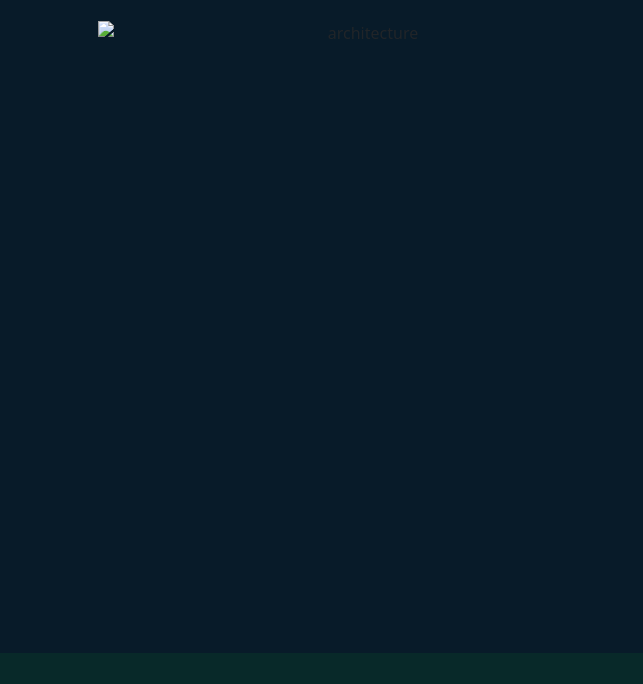
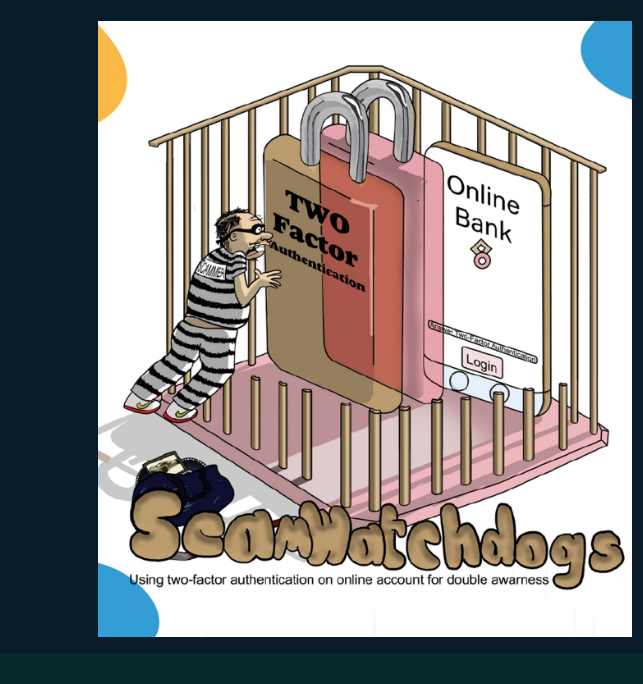
Before and after one commit to SYEDIRFANFARHAN/OKYA, a plain HTML site: page 3 index 3.html in a window 1280 px wide. Shown: the part 696-1380 px from the top of the page, 0-643 px from the left. Drawn offline with nearby package versions, Linux system fonts and the light colour scheme.

Commit message:
Update 3 index 3.html

```diff
--- a/3 index 3.html
+++ b/3 index 3.html
@@ -84,7 +84,7 @@
 <div class="container text-center">
   <h2 class="display-3" id="Artwork" style="color: white;">ARTWORKS</h2>
       <div class="image-grid">
-        <img class="image-grid-col-2 image-grid-row-2" src="/Syed/Try dapatkan/1.jpg" alt="architecture">
+        <img class="image-grid-col-2 image-grid-row-2" src="Try dapatkan/1.jpg" alt="architecture">
         <img src="Try dapatkan/2.jpg" alt="architecture">
         <img src="Try dapatkan/115bc5185919791.656ca2964467b.jpg" alt="architecture">
         <img src="Try dapatkan/d04995185919791.656ca29641b52.jpg" alt="architecture">
```
